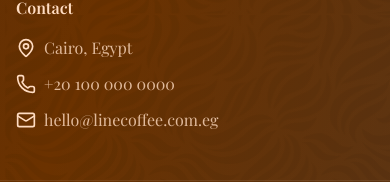
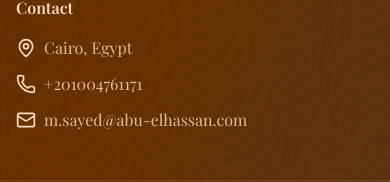
Before and after one commit to muhmiied/line-coffee, a Next.js app: page / in a window 390 px wide. Shown: the part 11071-11253 px from the top of the page. Built offline with nearby package versions, Linux system fonts and the light colour scheme; no server answers.

Commit message:
fix: update footer phone and email

```diff
--- a/components/layout/footer.tsx
+++ b/components/layout/footer.tsx
@@ -144,19 +144,19 @@ export function Footer() {
               <li className="flex items-center gap-2">
                 <Phone className="h-5 w-5 shrink-0" />
                 <a
-                  href="tel:+201000000000"
+                  href="tel:+201004761171"
                   className="text-[#FFDCC2]/80 hover:text-[#FFDCC2] transition-colors"
                 >
-                  +20 100 000 0000
+                  +201004761171
                 </a>
               </li>
               <li className="flex items-center gap-2">
                 <Mail className="h-5 w-5 shrink-0" />
                 <a
-                  href="mailto:hello@linecoffee.com.eg"
+                  href="mailto:m.sayed@abu-elhassan.com"
                   className="text-[#FFDCC2]/80 hover:text-[#FFDCC2] transition-colors"
                 >
-                  hello@linecoffee.com.eg
+                  m.sayed@abu-elhassan.com
                 </a>
               </li>
             </ul>
```
